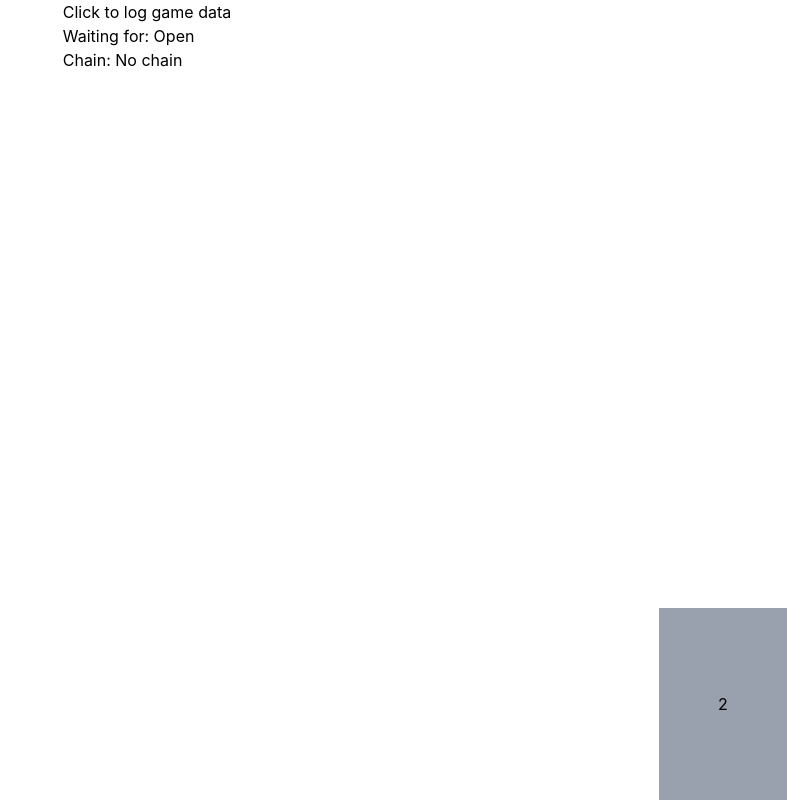
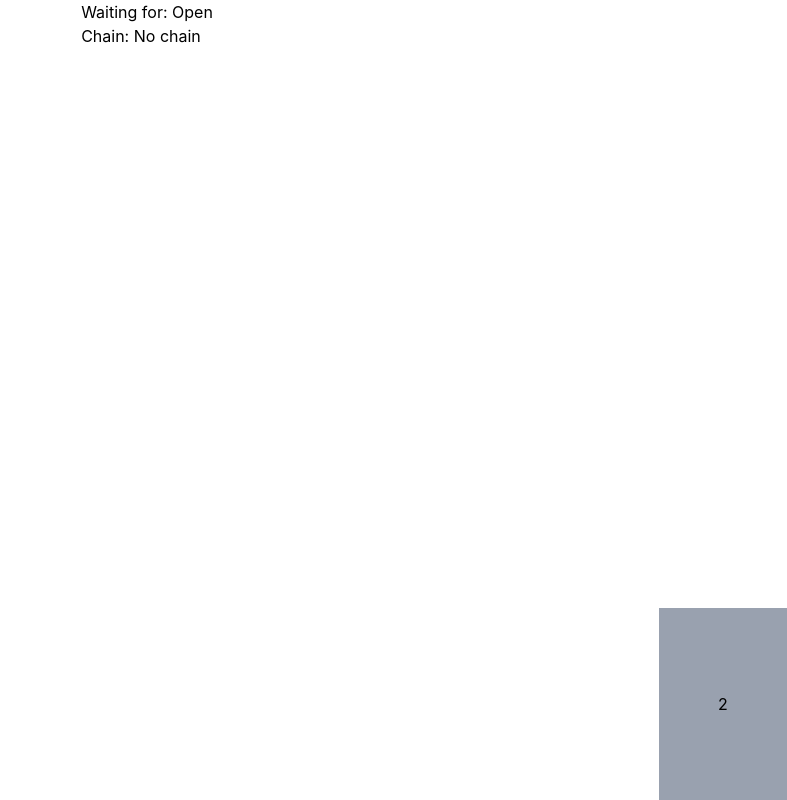
Before and after one commit to towerhufham/pm-res, a Vue app: page / in a window 1280 px wide. Shown: the whole page, without its empty margins (493-1280 px from the left). Built offline with nearby package versions, Linux system fonts and the light colour scheme.

Commit message:
no need to log when we have vue devtools

```diff
--- a/src/App.vue
+++ b/src/App.vue
@@ -59,10 +59,6 @@ type Modal = {type: "Ability", card: Card}
   | {type: "Triggers"}
 
 const modal = ref<Modal|null>(null)
-
-const log = () => {
-  console.dir(game)
-}
 
 const updatePlayerState = () => {
   state.value = game.getPlayerState(us)
@@ -150,7 +146,6 @@ const selectableCards = (): Card[] => {
 <template>
   <div class="h-screen flex flex-col justify-between items-center">
     <div>
-      <p @click="log" class="cursor-pointer">Click to log game data</p>
       <p>Waiting for: {{ state.waitingFor.type }}</p>
       <p>Chain: {{ game.chain ? game.chain.state : "No chain" }}</p>
     </div>
```
